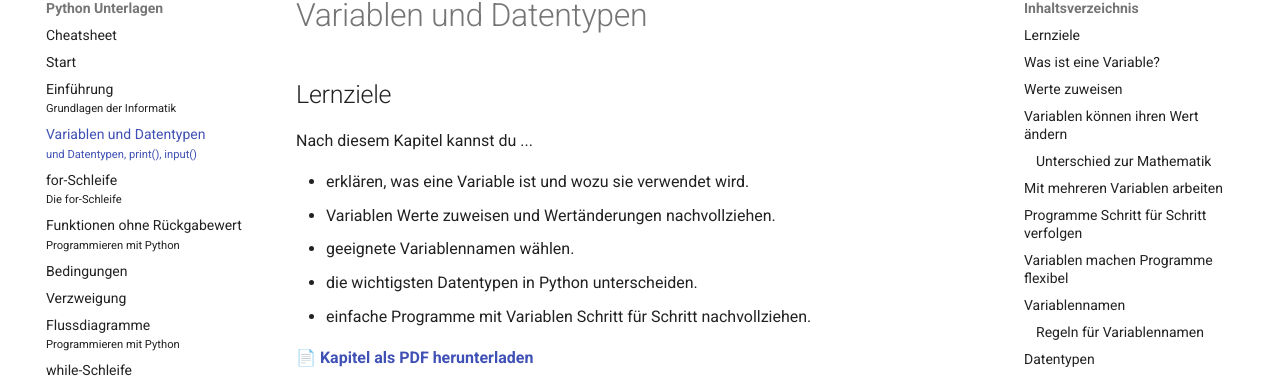
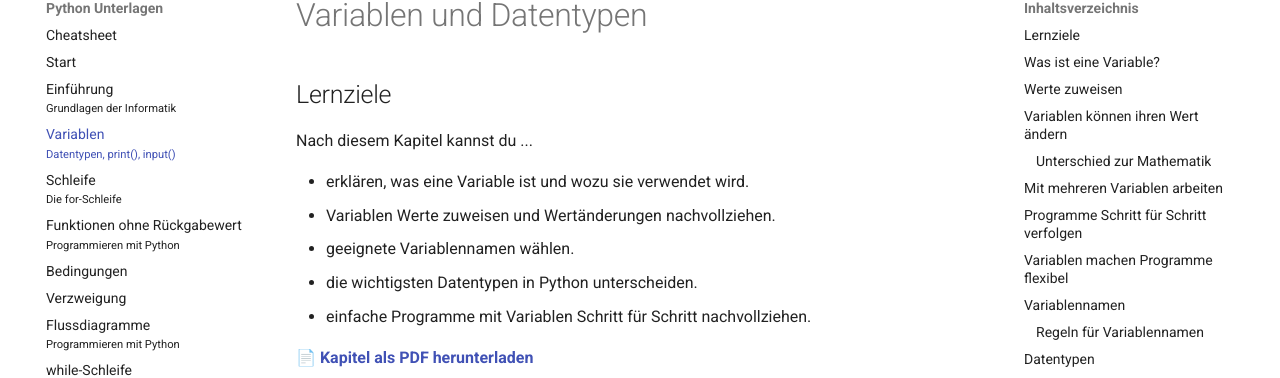
Before and after one commit to kus-pythonbuch/kus-pythonbuch.github.io, an MkDocs documentation site: the page built from docs/variablen-und-datentypen.md, in a window 1280 px wide. Shown: the part 103-481 px from the top of the page. Built offline with MkDocs 1.6.1 and Material for MkDocs 9.7.7, drawn with Linux system fonts in a browser that asks for light colours.

Commit message:
some mistakes

```diff
--- a/docs/variablen-und-datentypen.md
+++ b/docs/variablen-und-datentypen.md
@@ -1,6 +1,6 @@
 ---
 title: "Variablen"
-subtitle: "und Datentypen, print(), input()"
+subtitle: "Datentypen, print(), input()"
 author: "Theresa Luternauer & Julia Imhof"
 date: "HS 2026/27"
 ---
--- a/mkdocs.yml
+++ b/mkdocs.yml
@@ -8,8 +8,8 @@ nav:
   - Cheatsheet: cheatsheet.md
   - Start: index.md
   - Einführung: einfuehrung.md
-  - Variablen und Datentypen: variablen-und-datentypen.md
-  - for-Schleife: schleifen.md
+  - Variablen: variablen-und-datentypen.md
+  - Schleife: schleifen.md
   - Funktionen ohne Rückgabewert: funktionen-ohne-rueckgabewert.md
   - Bedingungen: bedingungen.md
   - Verzweigung: verzweigung.md
```
